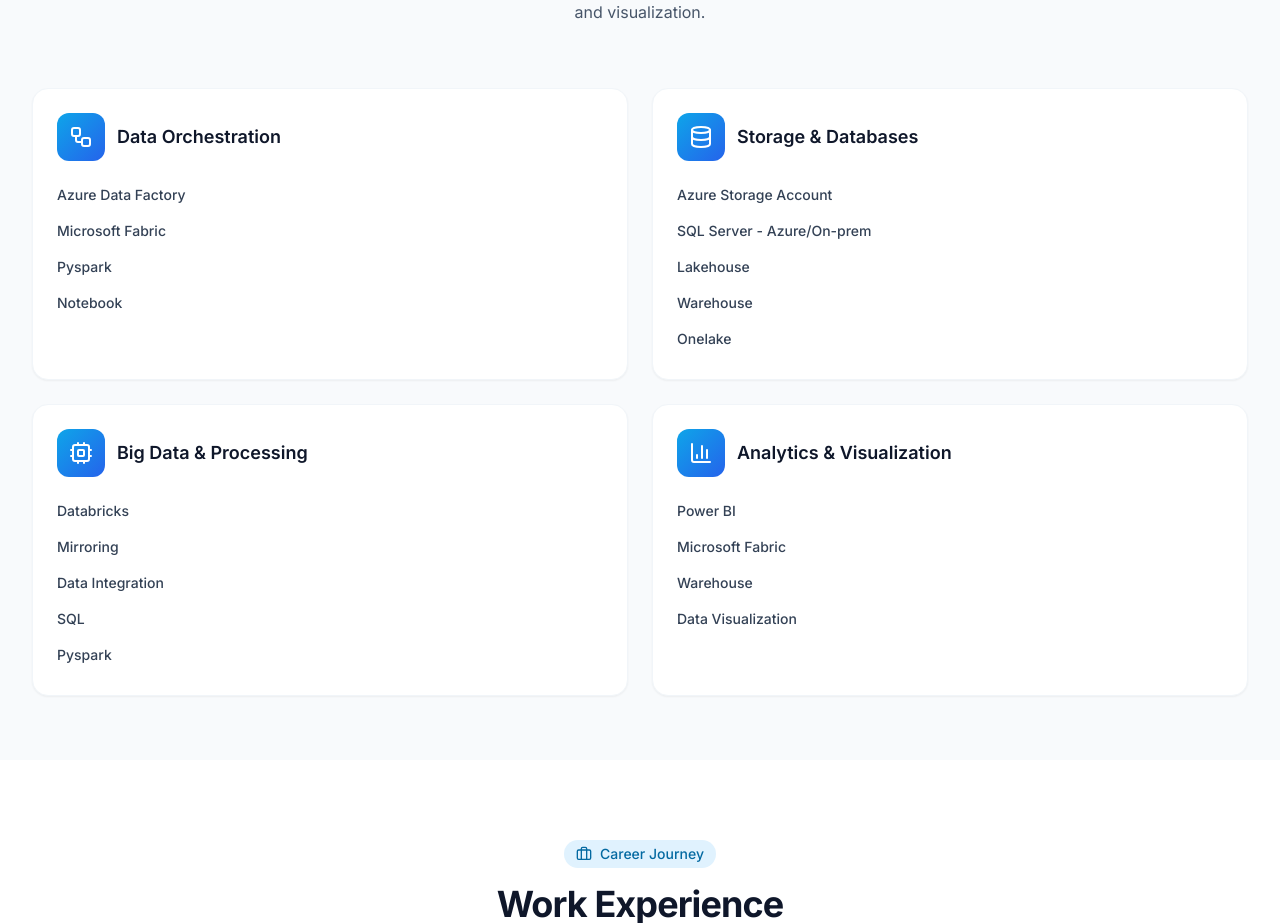
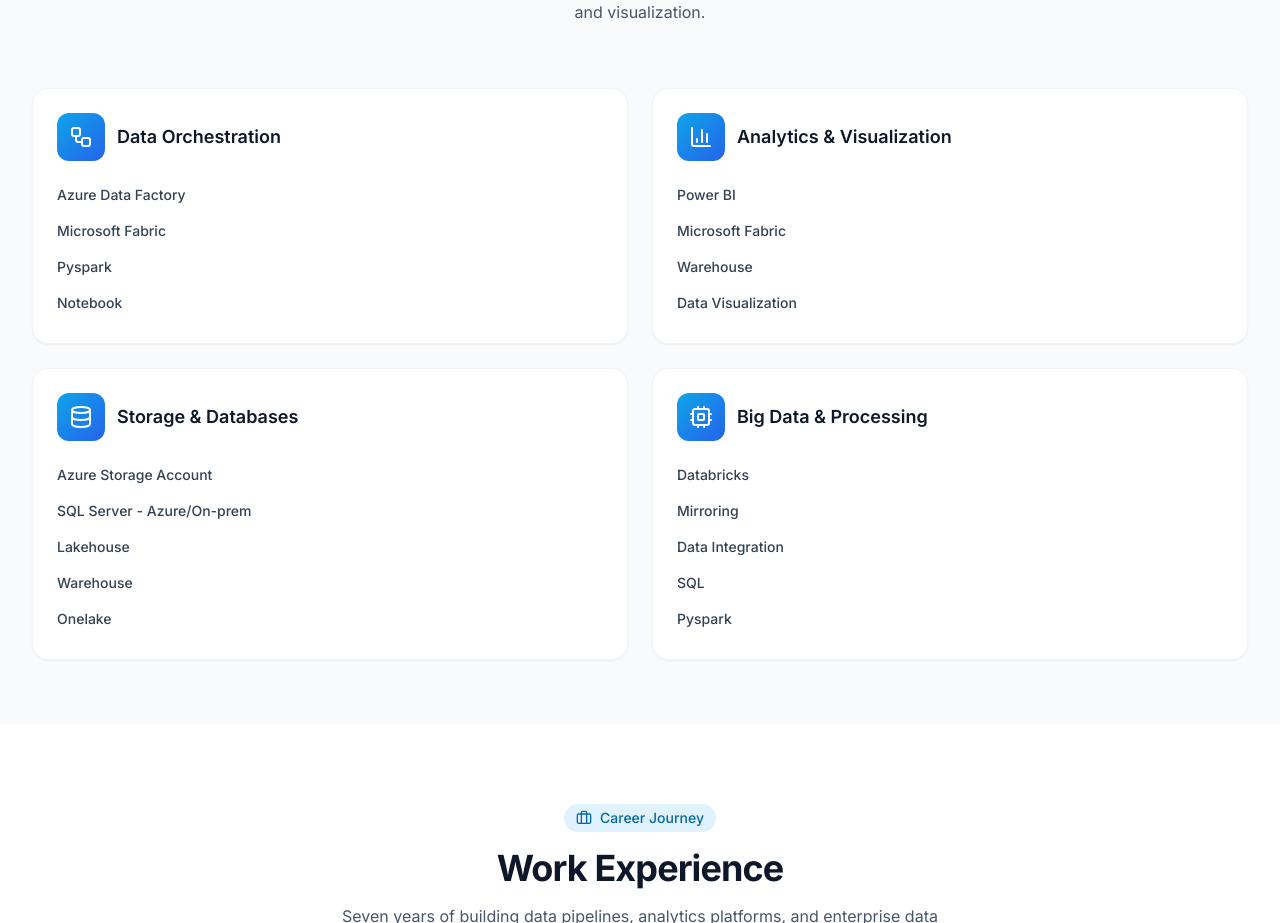
Before and after one commit to Integration-Hub-DE/Portfolio-Mahesh-2, a React (Vite) app: page / in a window 1280 px wide. Shown: the part 1720-2643 px from the top of the page. Built offline with nearby package versions, Linux system fonts and the light colour scheme.

Commit message:
Update portfolio.ts

```diff
--- a/src/data/portfolio.ts
+++ b/src/data/portfolio.ts
@@ -39,6 +39,16 @@ export const skillCategories = [
     ],
   },
   {
+    title: 'Analytics & Visualization',
+    icon: BarChart3,
+    skills: [
+      { name: 'Power BI' },
+      { name: 'Microsoft Fabric' },
+      { name: 'Warehouse' },
+      { name: 'Data Visualization' },
+    ],
+  },
+  {
     title: 'Storage & Databases',
     icon: Database,
     skills: [
@@ -58,16 +68,6 @@ export const skillCategories = [
       { name: 'Data Integration' },
       { name: 'SQL' },
       { name: 'Pyspark' },
-    ],
-  },
-  {
-    title: 'Analytics & Visualization',
-    icon: BarChart3,
-    skills: [
-      { name: 'Power BI' },
-      { name: 'Microsoft Fabric' },
-      { name: 'Warehouse' },
-      { name: 'Data Visualization' },
     ],
   },
 ];
```
